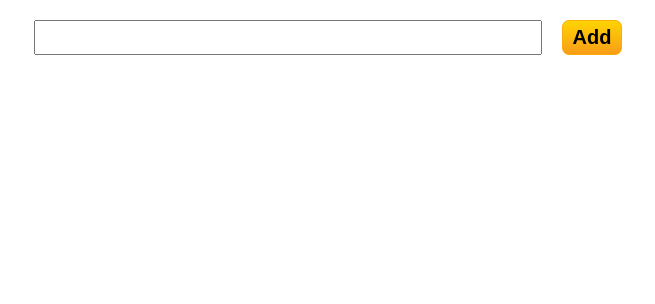
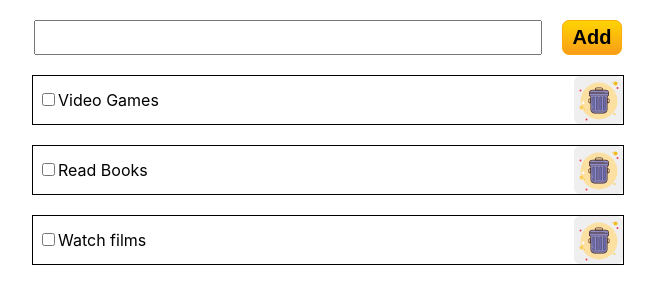
Before and after one commit to Iskender-Shamaldaev/todolist, a React (Create React App) app: page / in a window 1280 px wide. Shown: the top 304 px of the page, without its empty margins (312-967 px from the left). Built offline with nearby package versions, Linux system fonts and the light colour scheme; the HTML template or start-up script is replaced by a standard one.

Commit message:
Did an additional task.

```diff
--- a/src/AddTaskForm/AddTaskForm.tsx
+++ b/src/AddTaskForm/AddTaskForm.tsx
@@ -15,4 +15,5 @@ const AddTaskForm: React.FC<IMessageProps> = props => {
     );
 };
 
+
 export default AddTaskForm;
--- a/src/App.css
+++ b/src/App.css
@@ -60,7 +60,7 @@
     display: inline-block;
     box-sizing: border-box;
     padding: 38px 42px 10px 7px;
-    margin: 5px;
+    margin-left: auto;
     outline: none;
     border: none;
     border-radius: 6px;
@@ -86,3 +86,17 @@
 .btn-remove:focus-visible {
     box-shadow: 0 0 0 2px #666;
 }
+
+.checkList {
+    display: flex;
+    width: 100%;
+}
+
+
+.check:checked+.text-label {
+  text-decoration: line-through;
+}
+
+.text {
+    margin-top: 14px;
+}
--- a/src/App.tsx
+++ b/src/App.tsx
@@ -1,17 +1,23 @@
 import React, {useState} from 'react';
 import './App.css';
-import AddTaskForm from "./AddTaskForm/AddTaskForm";
-import Task from "./Task/Task";
+import AddTaskForm from './AddTaskForm/AddTaskForm';
+import Task from './Task/Task';
 import {nanoid} from 'nanoid';
 
+interface TaskItem {
+    text: string;
+    id: string;
+    checked: boolean;
+}
+
 const App = () => {
-    const [messages, setMessages] = useState<{ text: string; id: string }[]>([]);
+    const [messages, setMessages] = useState<TaskItem[]>([
+        {text: 'Video Games', id: '123', checked: false},
+        {text: 'Read Books', id: '456', checked: false},
+        {text: 'Watch films', id: '789', checked: false},
+    ]);
 
-
-    const [currentTask, setCurrentTask] = useState(
-        {text: '', id: ""}
-    )
-
+    const [currentTask, setCurrentTask] = useState({text: '', id: ''});
 
     const enterTask = (event: React.ChangeEvent<HTMLInputElement>) => {
         const messageCopy = {...currentTask};
@@ -19,15 +25,10 @@ const App = () => {
         setCurrentTask(messageCopy);
     };
 
-
     const addMessage = () => {
-        const messageCopy = {...currentTask};
-        messageCopy.text = currentTask.text;
-        messageCopy.id = currentTask.id;
-        messageCopy.id = nanoid();
+        const messageCopy = {...currentTask, id: nanoid(), checked: false};
         setMessages([...messages, messageCopy]);
     };
-
 
     const removeMessage = (id: string) => {
         const messagesCopy = [...messages];
@@ -36,18 +37,23 @@ const App = () => {
         setMessages(messagesCopy);
     };
 
+    const changeCheckbox = (id: string) => {
+        const messagesCopy = [...messages];
+        const index = messagesCopy.findIndex((message) => message.id === id);
+        messagesCopy[index].checked = !messagesCopy[index].checked;
+        setMessages(messagesCopy);
+    };
 
     return (
         <div className="App">
-            <AddTaskForm
-                onEnterMessage={event => enterTask(event)}
-                onButtonClick={() => addMessage()}
-            />
+            <AddTaskForm onEnterMessage={enterTask} onButtonClick={addMessage}/>
             {messages.map((task) => (
                 <Task
                     key={task.id}
                     text={task.text}
                     onRemoveMessage={() => removeMessage(task.id)}
+                    checked={task.checked}
+                    onChange={() => changeCheckbox(task.id)}
                 />
             ))}
         </div>
--- a/src/Task/Task.tsx
+++ b/src/Task/Task.tsx
@@ -3,13 +3,20 @@ import React from 'react';
 interface IMessageProps extends React.PropsWithChildren {
     text: string;
     onRemoveMessage: React.MouseEventHandler;
+    checked: boolean;
+    onChange: React.ChangeEventHandler<HTMLInputElement>;
 }
 
 const Task: React.FC<IMessageProps> = props => {
     return (
         <div className="task-wrap">
-            <p className="text">{props.text}</p>
-            <button className="btn-remove" onClick={props.onRemoveMessage}></button>
+            <div className="checkList">
+                <div className="text">
+                    <input type="checkbox" className="check" checked={props.checked} onChange={props.onChange}/>
+                    <label htmlFor="all" className="text-label">{props.text}</label>
+                </div>
+                <button className="btn-remove" onClick={props.onRemoveMessage}></button>
+            </div>
         </div>
     );
 };
```
